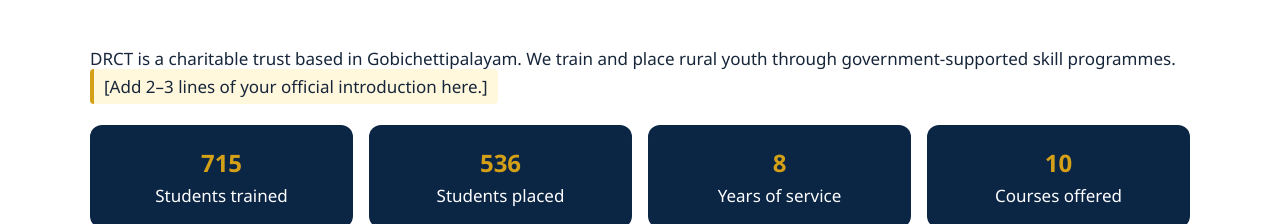
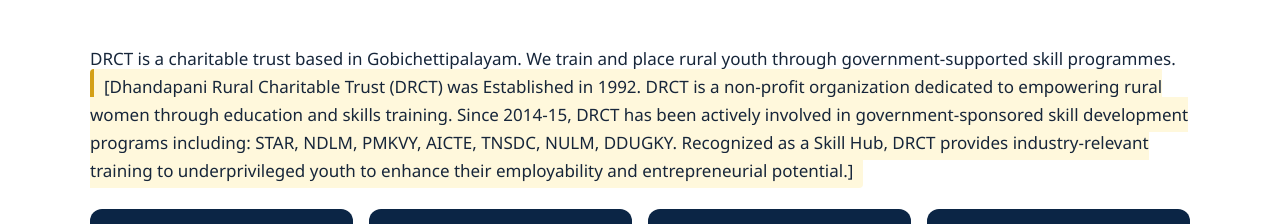
Before and after one commit to mnbvc8597/drct-website.in, a plain HTML site: page index.html in a window 1280 px wide. Shown: the part 716-940 px from the top of the page. Drawn offline with Linux system fonts and the light colour scheme.

Commit message:
Revise introduction section with detailed DRCT info
Updated the introduction paragraph to include more detailed information about DRCT's history and initiatives.

```diff
--- a/index.html
+++ b/index.html
@@ -41,7 +41,9 @@
 
 <section class="intro"><div class="wrap">
   <h2>Welcome to DRCT</h2>
-  <p>DRCT is a charitable trust based in Gobichettipalayam. We train and place rural youth through government-supported skill programmes. <em class="ph">[Add 2–3 lines of your official introduction here.]</em></p>
+  <p>DRCT is a charitable trust based in Gobichettipalayam. We train and place rural youth through government-supported skill programmes. <em class="ph">[Dhandapani Rural Charitable Trust (DRCT) was Established in 1992. DRCT is a non-profit organization dedicated to empowering rural women through education and skills training.
+
+Since 2014-15, DRCT has been actively involved in government-sponsored skill development programs including: STAR, NDLM, PMKVY, AICTE, TNSDC, NULM, DDUGKY. Recognized as a Skill Hub, DRCT provides industry-relevant training to underprivileged youth to enhance their employability and entrepreneurial potential.]</em></p>
   <div class="stats" id="achievements"></div>
 </div></section>
 
```
